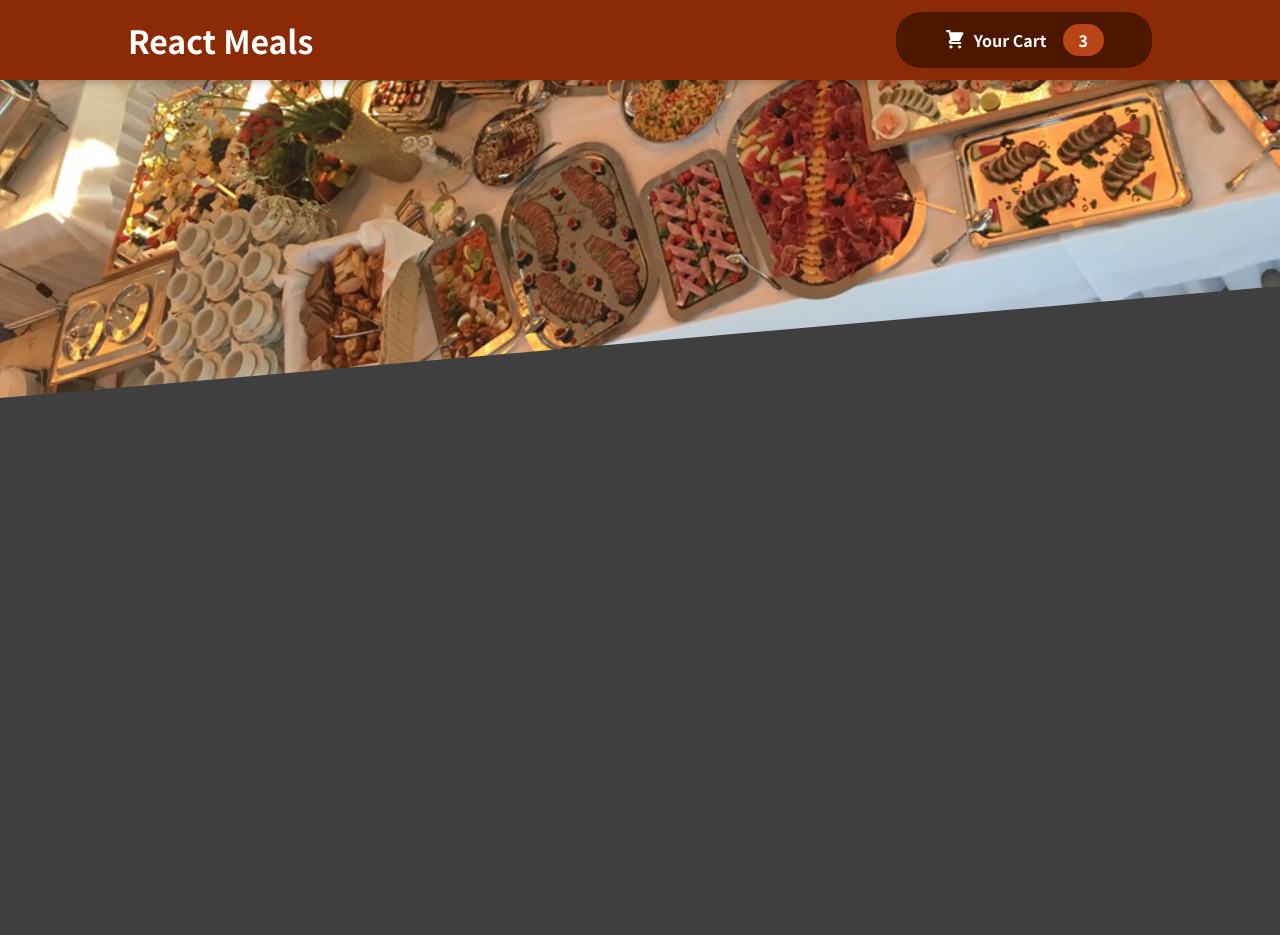
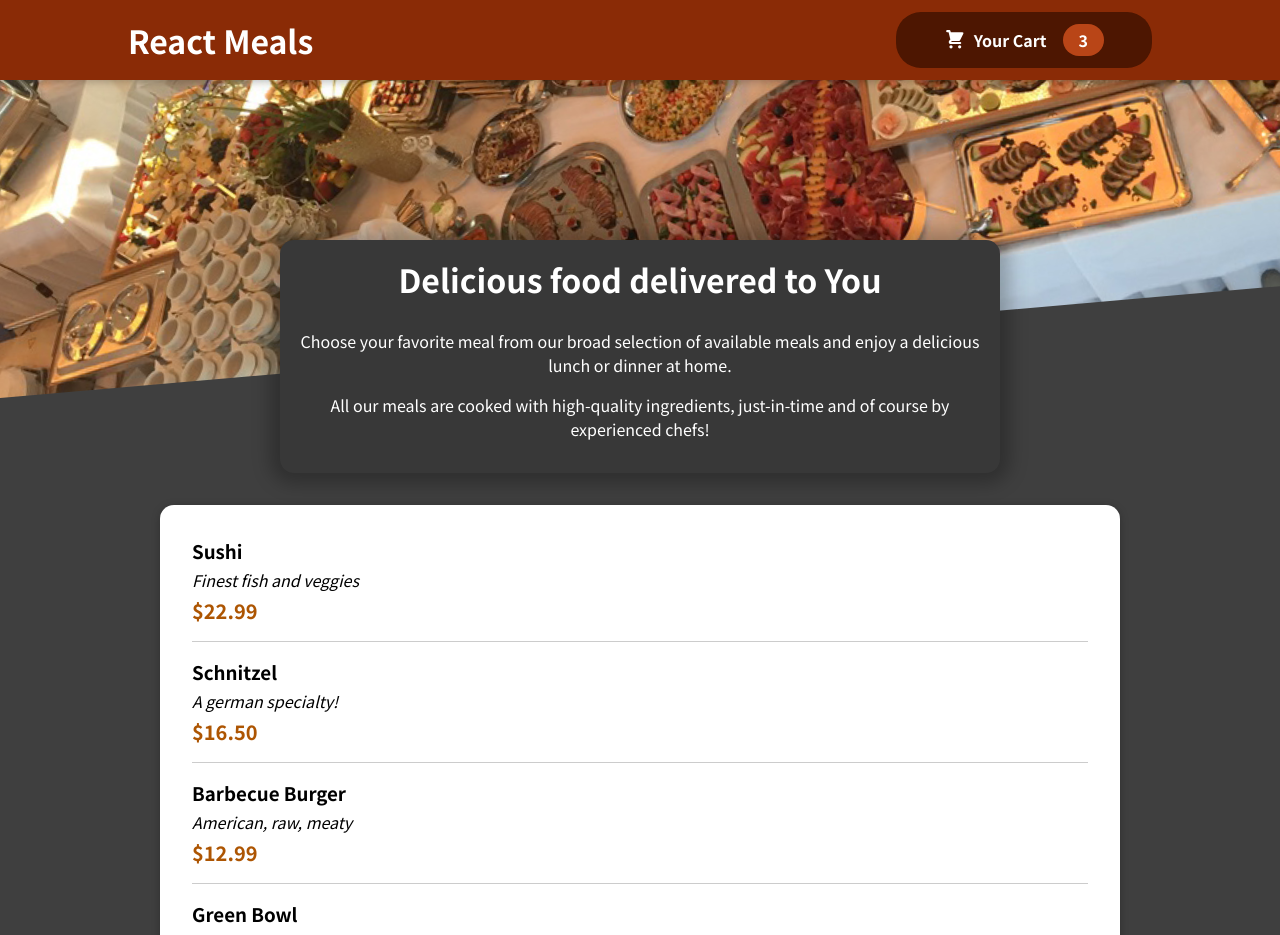
Before and after one commit to Hombre2014/react-complete-guide-meals, a React (Create React App) app: page / in a window 1280 px wide. Shown: the top 935 px of the page. Before the commit the page ends 800 px from the top, so only its background shows below. Built offline with nearby package versions, Linux system fonts and the light colour scheme.

Commit message:
Add available meals and Meal item

```diff
--- a/src/App.js
+++ b/src/App.js
@@ -1,4 +1,5 @@
 import { Fragment } from 'react';
+import Meals from './components/Meals/Meals';
 
 import Header from './components/Layout/Header';
 
@@ -6,6 +7,9 @@
   return (
     <Fragment>
       <Header />
+      <main>
+        <Meals />
+      </main>
     </Fragment>
   );
 }
--- /dev/null
+++ b/src/components/Meals/AvailableMeals.js
@@ -0,0 +1,43 @@
+import Card from '../UI/Card';
+import MealItem from './MealItem/MealItem';
+import classes from './AvailableMeals.module.css';
+
+const DUMMY_MEALS = [
+  {
+    id: 'm1',
+    name: 'Sushi',
+    description: 'Finest fish and veggies',
+    price: 22.99,
+  },
+  {
+    id: 'm2',
+    name: 'Schnitzel',
+    description: 'A german specialty!',
+    price: 16.5,
+  },
+  {
+    id: 'm3',
+    name: 'Barbecue Burger',
+    description: 'American, raw, meaty',
+    price: 12.99,
+  },
+  {
+    id: 'm4',
+    name: 'Green Bowl',
+    description: 'Healthy...and green...',
+    price: 18.99,
+  },
+];
+
+const AvailableMeals = () => {
+  const mealsList = DUMMY_MEALS.map((meal) => <MealItem key={meal.id} name={meal.name} description={meal.description} price={meal.price} />);
+  return (
+    <section className={classes.meals}>
+      <Card>
+        <ul>{mealsList}</ul>
+      </Card>
+    </section>
+  )
+}
+
+export default AvailableMeals;
--- /dev/null
+++ b/src/components/Meals/AvailableMeals.module.css
@@ -0,0 +1,24 @@
+.meals {
+  max-width: 60rem;
+  width: 90%;
+  margin: 2rem auto;
+  animation: meals-appear 1s ease-out forwards;
+}
+
+.meals ul {
+  list-style: none;
+  margin: 0;
+  padding: 0;
+}
+
+@keyframes meals-appear {
+  from {
+    opacity: 0;
+    transform: translateY(3rem);
+  }
+
+  to {
+    opacity: 1;
+    transform: translateY(0);
+  }
+}
--- /dev/null
+++ b/src/components/Meals/MealItem/MealItem.js
@@ -0,0 +1,18 @@
+import classes from './MealItem.module.css';
+
+const MealItem = (props) => {
+  const price = `$${props.price.toFixed(2)}`;
+
+  return (
+    <li className={classes.meal}>
+      <div>
+        <h3>{props.name}</h3>
+        <div className={classes.description}>{props.description}</div>
+        <div className={classes.price}>{price}</div>
+      </div>
+      <div></div>
+    </li>
+  )
+}
+
+export default MealItem;
--- /dev/null
+++ b/src/components/Meals/MealItem/MealItem.module.css
@@ -0,0 +1,22 @@
+.meal {
+  display: flex;
+  justify-content: space-between;
+  margin: 1rem;
+  padding-bottom: 1rem;
+  border-bottom: 1px solid #ccc;
+}
+
+.meal h3 {
+  margin: 0 0 0.25rem 0;
+}
+
+.description {
+  font-style: italic;
+}
+
+.price {
+  margin-top: 0.25rem;
+  font-weight: bold;
+  color: #ad5502;
+  font-size: 1.25rem;
+}
--- /dev/null
+++ b/src/components/Meals/MealSummary.js
@@ -0,0 +1,20 @@
+import React from 'react';
+import classes from './MealsSummary.module.css';
+
+const MealSummary = () => {
+  return (
+    <section className={classes.summary}>
+      <h2>Delicious food delivered to You</h2>
+      <p>
+        Choose your favorite meal from our broad selection of available meals
+        and enjoy a delicious lunch or dinner at home.
+      </p>
+      <p>
+        All our meals are cooked with high-quality ingredients, just-in-time and
+        of course by experienced chefs!
+      </p>
+    </section>
+  );
+};
+
+export default MealSummary;
--- a/src/components/Meals/Meals.js
+++ b/src/components/Meals/Meals.js
@@ -0,0 +1,14 @@
+import { Fragment } from 'react';
+import MealSummary from './MealSummary';
+import AvailableMeals from './AvailableMeals';
+
+const Meals = (props) => {
+  return (
+    <Fragment>
+      <MealSummary />
+      <AvailableMeals />
+    </Fragment>
+  )
+}
+
+export default Meals;
--- /dev/null
+++ b/src/components/Meals/MealsSummary.module.css
@@ -0,0 +1,18 @@
+.summary {
+  text-align: center;
+  max-width: 45rem;
+  width: 90%;
+  margin: auto;
+  margin-top: -10rem;
+  position: relative;
+  background-color: #383838;
+  color: white;
+  border-radius: 14px;
+  padding: 1rem;
+  box-shadow: 0 1px 18px 10px rgba(0, 0, 0, 0.25);
+}
+
+.summary h2 {
+  font-size: 2rem;
+  margin-top: 0;
+}
--- /dev/null
+++ b/src/components/UI/Card.js
@@ -0,0 +1,9 @@
+import classes from './Card.module.css';
+
+const Card = (props) => {
+  return (
+    <div className={classes.card}>{props.children}</div>
+  )
+}
+
+export default Card;
--- /dev/null
+++ b/src/components/UI/Card.module.css
@@ -0,0 +1,6 @@
+.card {
+  padding: 1rem;
+  box-shadow: 0 2px 8px rgba(0, 0, 0, 0.25);
+  border-radius: 14px;
+  background-color: white;
+}
```
Also changed, not shown: src/components/Meals/MealItem/MealItemForm.js (added, +9 -0 lines), src/components/Meals/MealItem/MealItemForm.module.css (added, +20 -0 lines).
